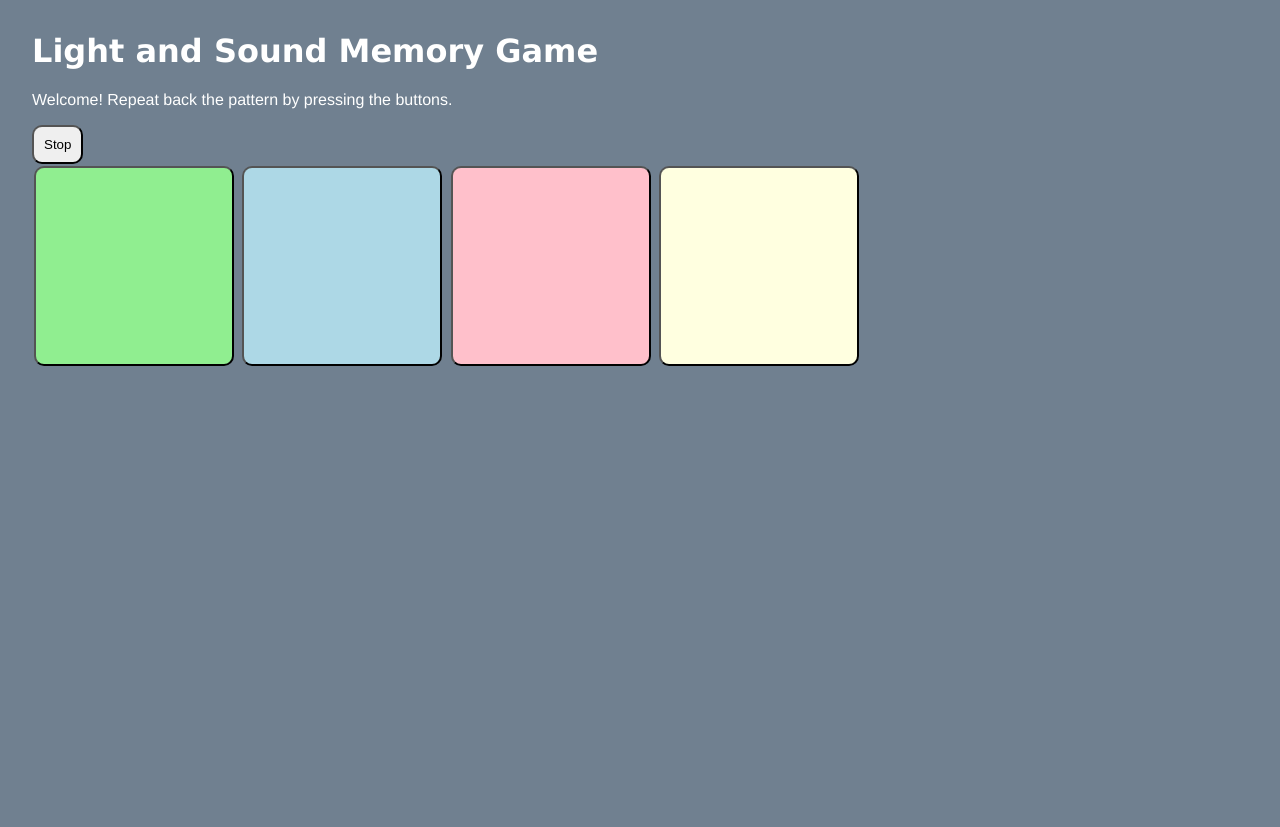
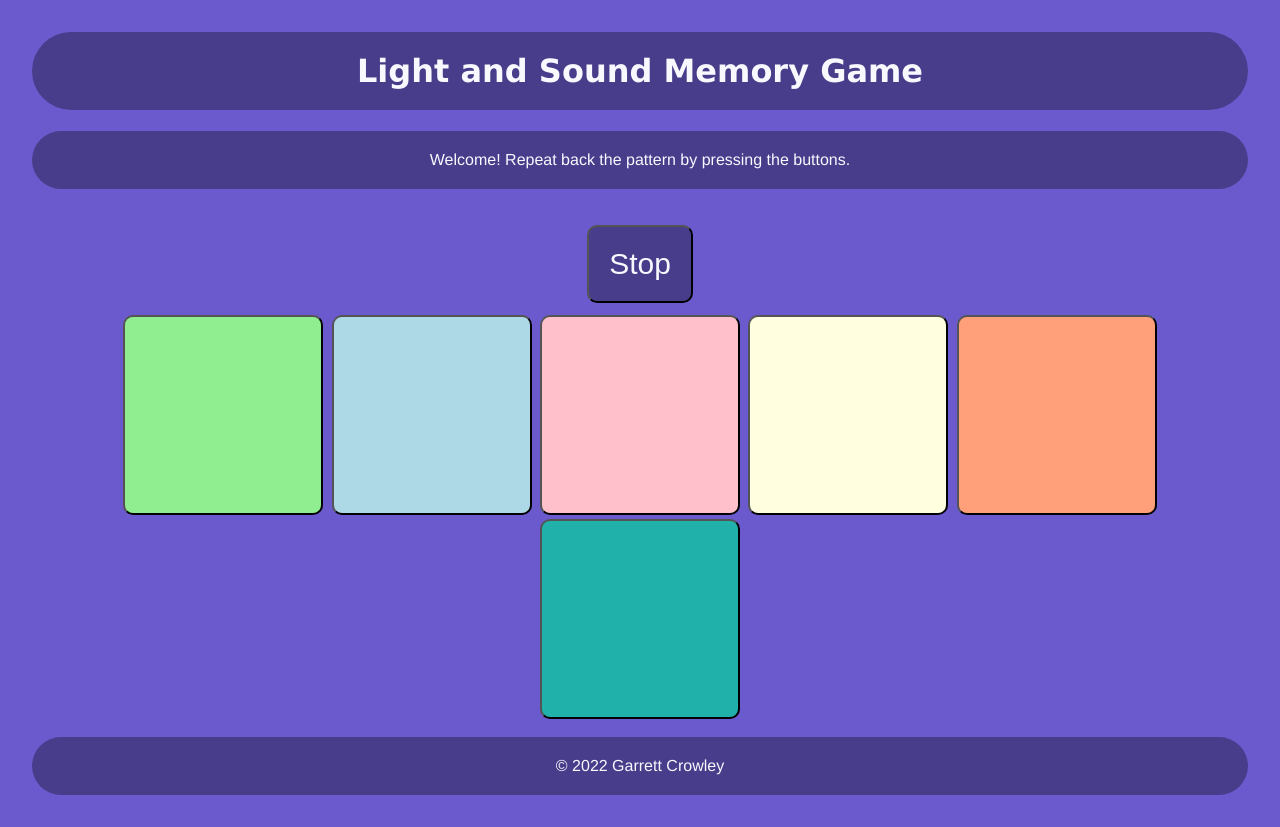
Before and after one commit to crowleyg/simple-memory-game, a plain HTML site: page index.html in a window 1280 px wide. Both pictures are taken after a click on the button "Start". Before the commit the page ends 800 px from the top, so only its background shows below. Drawn offline with Linux system fonts and the light colour scheme.

Commit message:
🦊 Updated with Glitch

```diff
--- a/index.html
+++ b/index.html
@@ -23,15 +23,23 @@
       Welcome! Repeat back the pattern by pressing the buttons.
     </p>
 
-    <button id="startBtn" onclick="startGame()">Start</button>
-    <button id="stopBtn" class="hidden" onclick="stopGame()">Stop</button>
+    <div>
+      <button id="startBtn" onclick="startGame()">Start</button>
+      <button id="stopBtn" class="hidden" onclick="stopGame()">Stop</button>
+    </div>
+
 
     <div id="gameButtonArea">
       <button id="button1" onclick="guess(1)" onmousedown="startTone(1)" onmouseup="stopTone()"></button>
       <button id="button2" onclick="guess(2)" onmousedown="startTone(2)" onmouseup="stopTone()"></button>
       <button id="button3" onclick="guess(3)" onmousedown="startTone(3)" onmouseup="stopTone()"></button>
       <button id="button4" onclick="guess(4)" onmousedown="startTone(4)" onmouseup="stopTone()"></button>
+      <button id="button5" onclick="guess(5)" onmousedown="startTone(5)" onmouseup="stopTone()"></button>
+      <button id="button6" onclick="guess(6)" onmousedown="startTone(6)" onmouseup="stopTone()"></button>
     </div>
 
   </body>
+  <footer>
+    <p>&copy; 2022 Garrett Crowley</p>
+  </footer>
 </html>
--- a/script.js
+++ b/script.js
@@ -4,7 +4,7 @@ const cluePauseTime = 333; //how long to pause in between clues
 const nextClueWaitTime = 1000; //how long to wait before starting playback of the clue sequence
 
 //Global Variables
-var pattern = [2, 2, 4, 3, 2, 1, 2, 4];
+var pattern = [2, 5, 4, 3, 2, 1, 1, 6, 2, 4, 6, 4];
 var progress = 0;
 var gamePlaying = false;
 var tonePlaying = false;
@@ -29,10 +29,12 @@ function stopGame() {
 
 // Sound Synthesis Functions
 const freqMap = {
-  1: 261.6,
-  2: 329.6,
-  3: 392,
-  4: 466.2
+  1: 880.00,
+  2: 987.77,
+  3: 523.25,
+  4: 587.33,
+  5: 659.25,
+  6: 698.46
 }
 function playTone(btn,len){
   o.frequency.value = freqMap[btn]
@@ -100,7 +102,7 @@ function loseGame(){
 }
 function winGame(){
   stopGame();
-  alert("Game Over. You Won!");
+  alert("Congratulations! You Won!");
 }
 
 function guess(btn){
--- a/style.css
+++ b/style.css
@@ -1,17 +1,38 @@
 body {
   margin: 2em;
   font-family: helvetica, arial, sans-serif;
-  background-color: slategrey;
-  color: white;
+  background-color: slateblue;
+  color: ghostwhite;
 }
 
 h1 {
   font-family: verdana, arial, sans-serif;
+  background-color: darkslateblue;
+  padding: 20px;
+  text-align: center;
+  border-radius: 100px;
+}
+
+p {
+  background-color: darkslateblue;
+  padding: 20px;
+  text-align: center;
+  border-radius: 100px;
+}
+
+div{
+  text-align: center;
 }
 
 button {
-  padding: 10px;
+  padding: 20px;
   border-radius: 10px;
+  font-size: 30px;
+  margin-top: 20px;
+  margin-bottom: 10px;
+  background-color: darkslateblue;
+  color: ghostwhite;
+
 }
 
 #gameButtonArea > button {
@@ -40,6 +61,14 @@ button {
   background: lightyellow;
 }
 
+#button5 {
+  background: lightsalmon;
+}
+
+#button6 {
+  background: lightseagreen;
+}
+
 #button1:active, #button1.lit {
   background: green;
 
@@ -56,3 +85,11 @@ button {
 #button4:active, #button4.lit {
   background: yellow;
 }
+
+#button5:active, #button5.lit {
+  background: salmon;
+}
+
+#button6:active, #button6.lit {
+  background: seagreen;
+}
```
Also changed, not shown: 1 other file.
